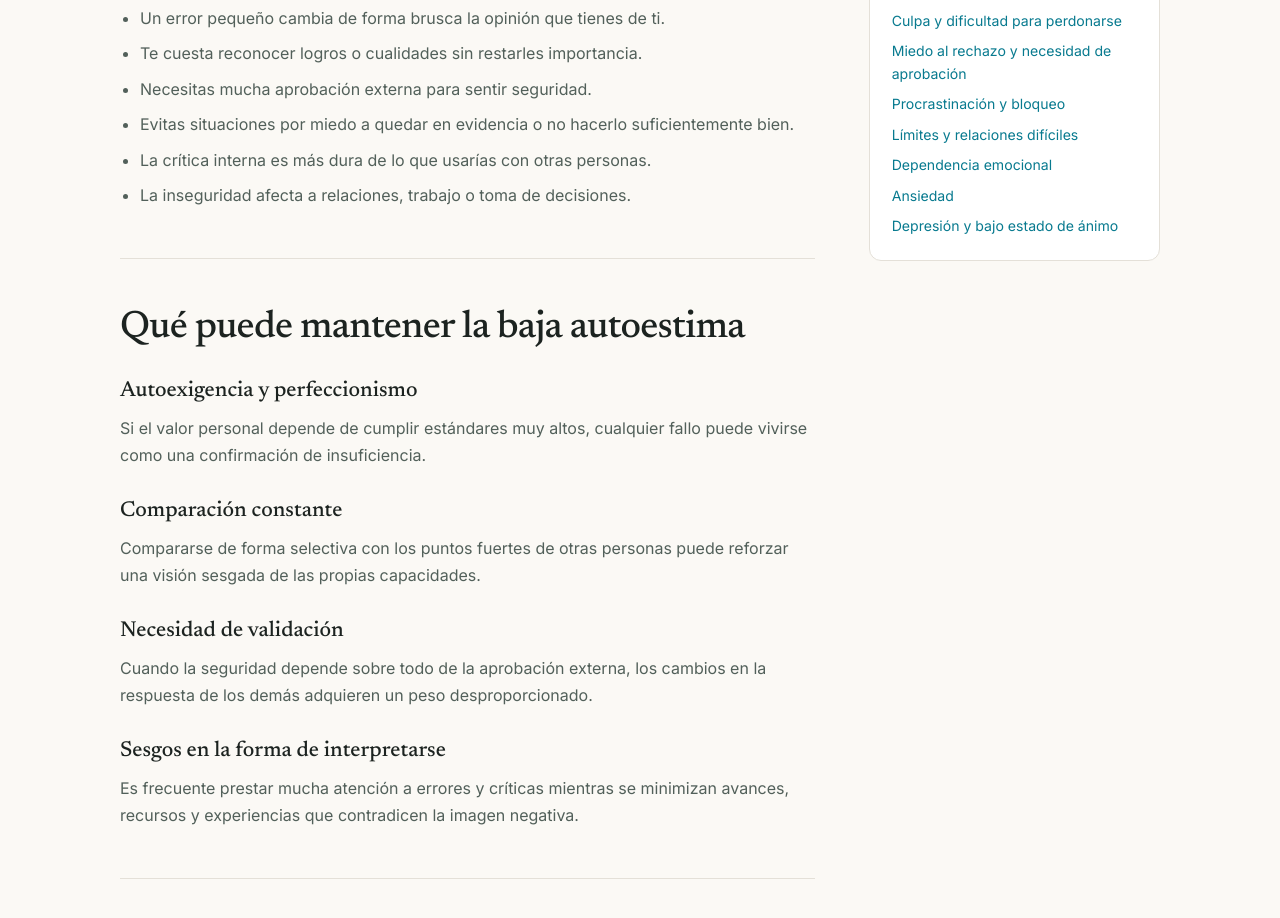
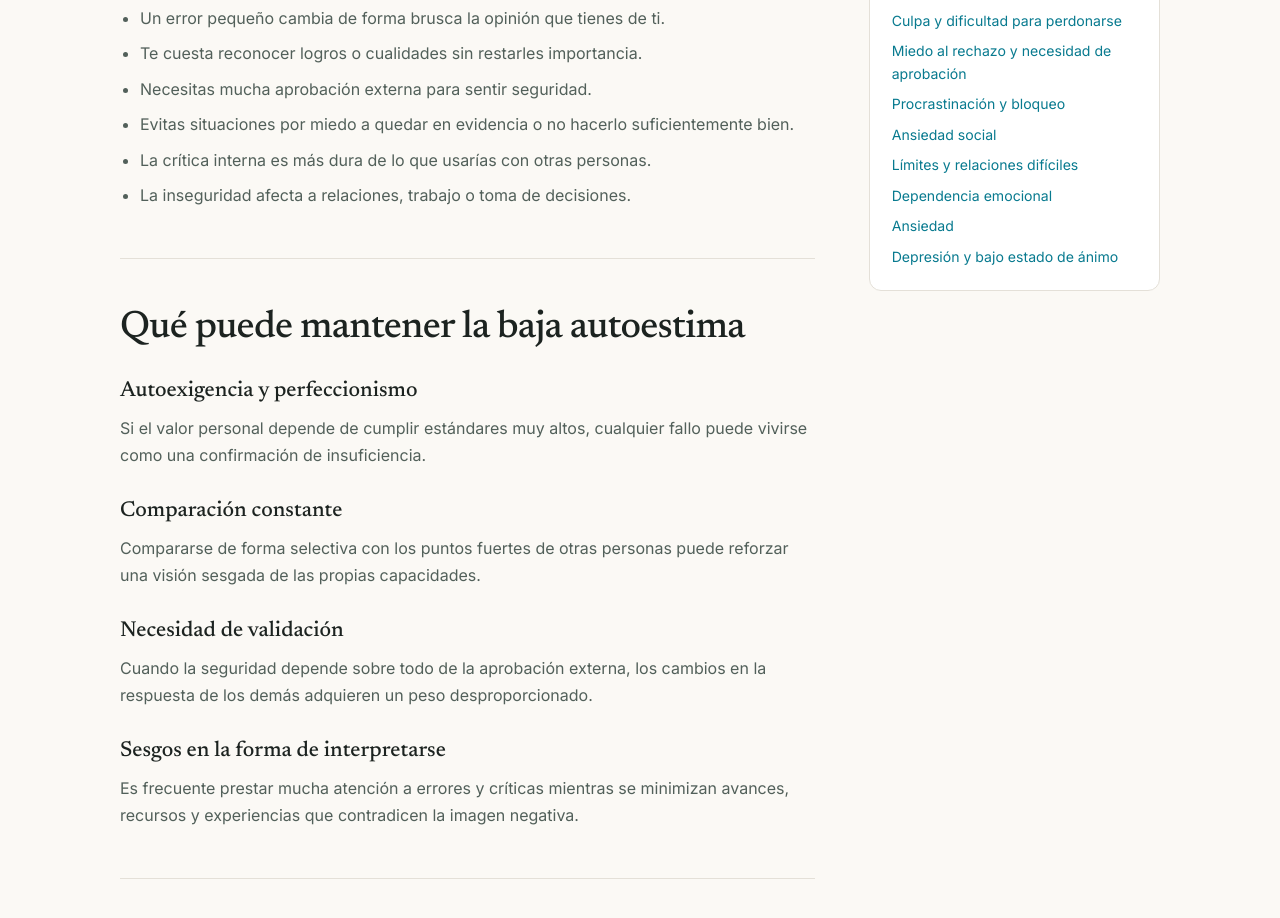
Before and after one commit to carolinasanchezgirona/Portfolio-Carolina, a Next.js app: page /autoestima-y-autocritica in a window 1280 px wide. Shown: the part 1080-1998 px from the top of the page. Built offline with nearby package versions, Linux system fonts and the light colour scheme.

Commit message:
SEO: link social anxiety page

```diff
--- a/app/autoestima-y-autocritica/page.tsx
+++ b/app/autoestima-y-autocritica/page.tsx
@@ -55,6 +55,7 @@ export default function SelfEsteemPage() {
               <a href="/culpa-y-dificultad-para-perdonarse/">Culpa y dificultad para perdonarse</a>
               <a href="/miedo-al-rechazo-y-necesidad-de-aprobacion/">Miedo al rechazo y necesidad de aprobación</a>
               <a href="/procrastinacion-y-bloqueo/">Procrastinación y bloqueo</a>
+              <a href="/ansiedad-social-y-miedo-al-ridiculo/">Ansiedad social</a>
               <a href="/limites-y-relaciones-dificiles/">Límites y relaciones difíciles</a><a href="/dependencia-emocional/">Dependencia emocional</a><a href="/ansiedad/">Ansiedad</a><a href="/depresion/">Depresión y bajo estado de ánimo</a></div></div>
         </aside>
       </div>
```
